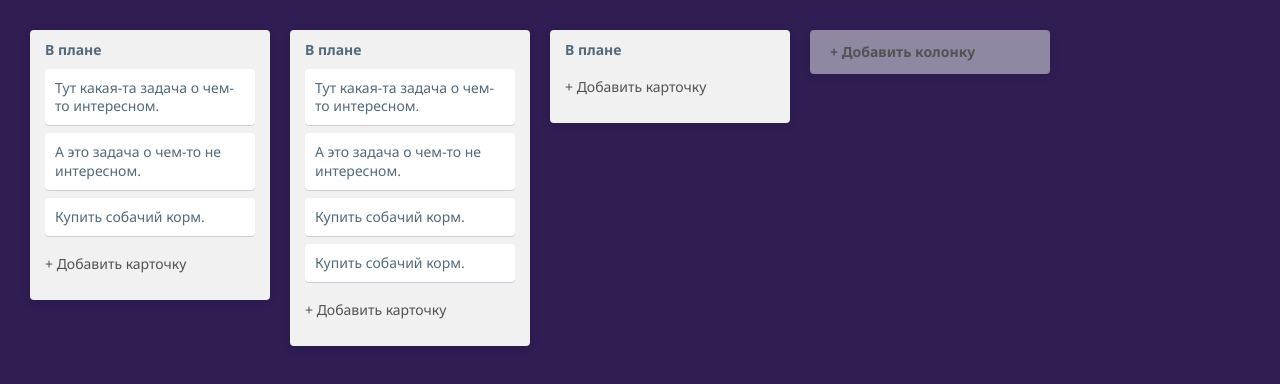
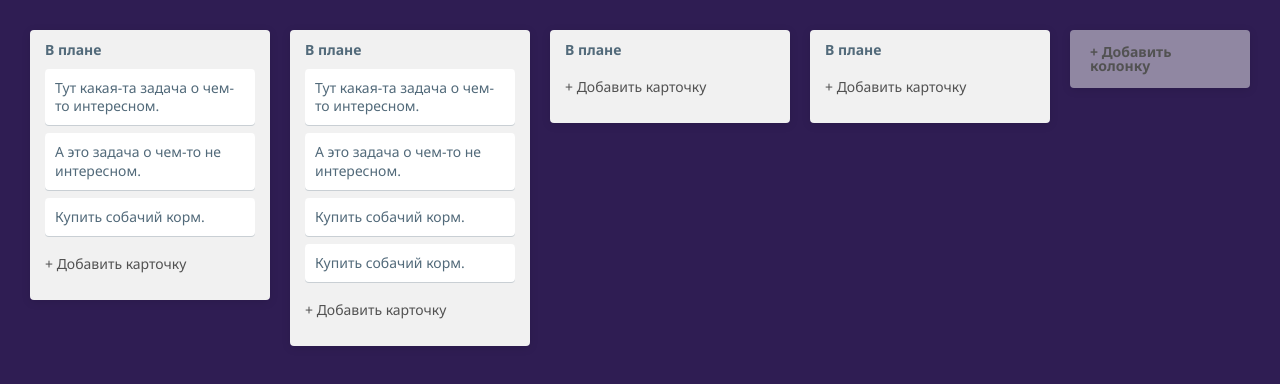
Before and after one commit to Artem-Pronenko/trello-clone, a plain HTML site: page index.html in a window 1280 px wide. Both pictures are taken after a click on the element "+ Добавить колонку". Drawn offline with Linux system fonts and the light colour scheme.

Commit message:
add func. addNotes && addColumn

```diff
--- a/index.html
+++ b/index.html
@@ -13,7 +13,7 @@
 <body>
 <div class="container">
   <div class="row">
-    <div class="columns">
+    <div class="columns" data-columns-list>
       <div class="column" draggable="true" data-column-id="1">
         <p class="column-header">В плане</p>
         <div data-notes>
--- a/js/script.js
+++ b/js/script.js
@@ -1,2 +1,39 @@
 //
 'use strict';
+let noteId = 8, columnId = 4;
+
+const addNotes = columnEl => {
+	const btnAddNote = columnEl.querySelector('[data-action-addNote]');
+	btnAddNote.addEventListener('click', evt => {
+		const note = document.createElement('div');
+		note.classList.add('note');
+		note.setAttribute('draggable', 'true');
+		note.setAttribute('data-note-id', noteId.toString());
+		noteId++;
+		columnEl.querySelector('[data-notes]').append(note);
+	});
+};
+document.querySelectorAll('.column').forEach(addNotes);
+
+
+const addColumn = () => {
+	const btnAddColumn = document.querySelector('[data-action-addColumn]'),
+		columnHTML = `
+		<p class="column-header">В плане</p>
+		<div data-notes></div>
+		<p class="column-footer">
+			<span data-action-addNote class="action">+ Добавить карточку</span>
+		</p>
+	`;
+	btnAddColumn.addEventListener('click', evt => {
+		const column = document.createElement('div');
+		column.classList.add('column');
+		column.setAttribute('draggable', 'true');
+		column.setAttribute('data-column-id', columnId.toString());
+		columnId++;
+		column.innerHTML = columnHTML;
+		document.querySelector('[data-columns-list]').append(column);
+		addNotes(column);
+	});
+};
+addColumn();
```
